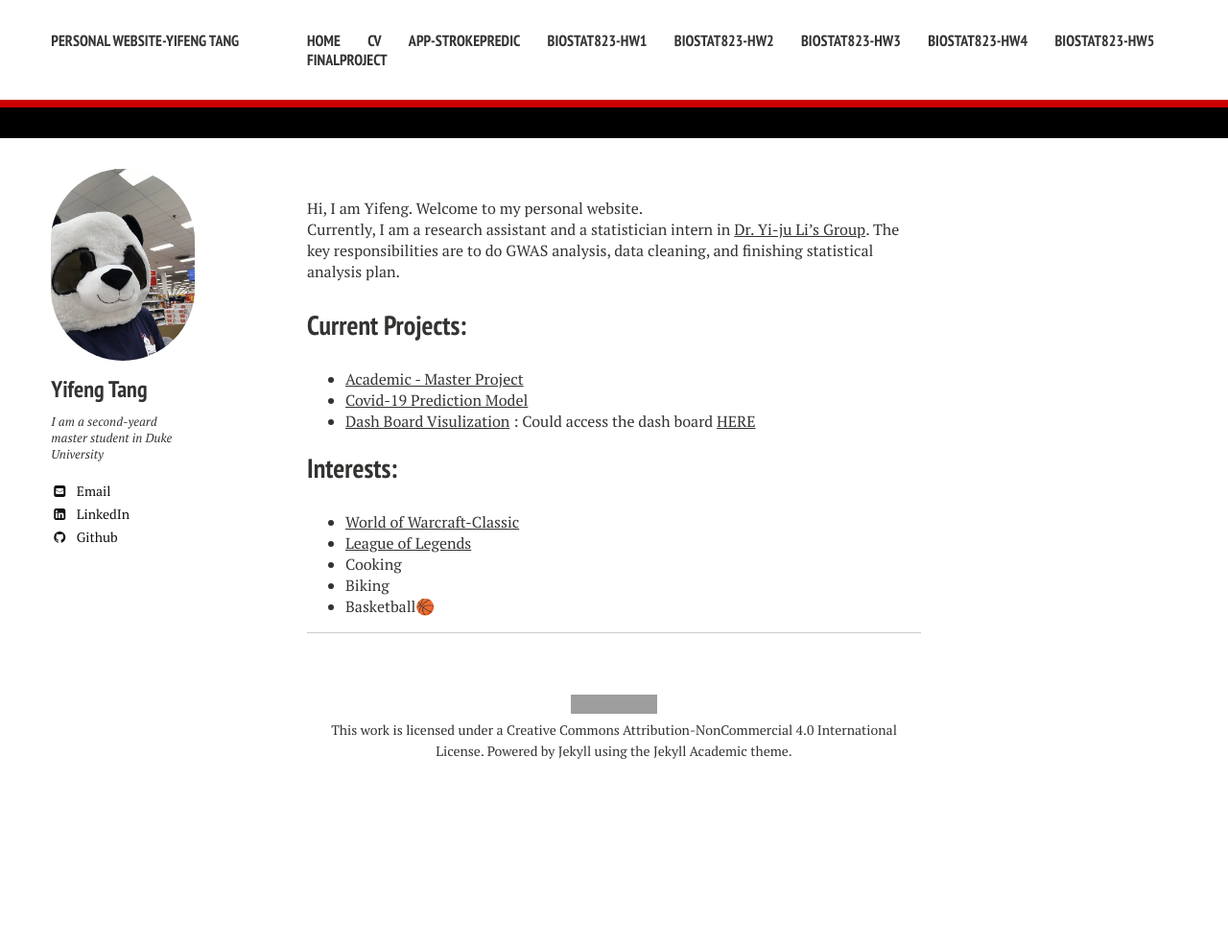
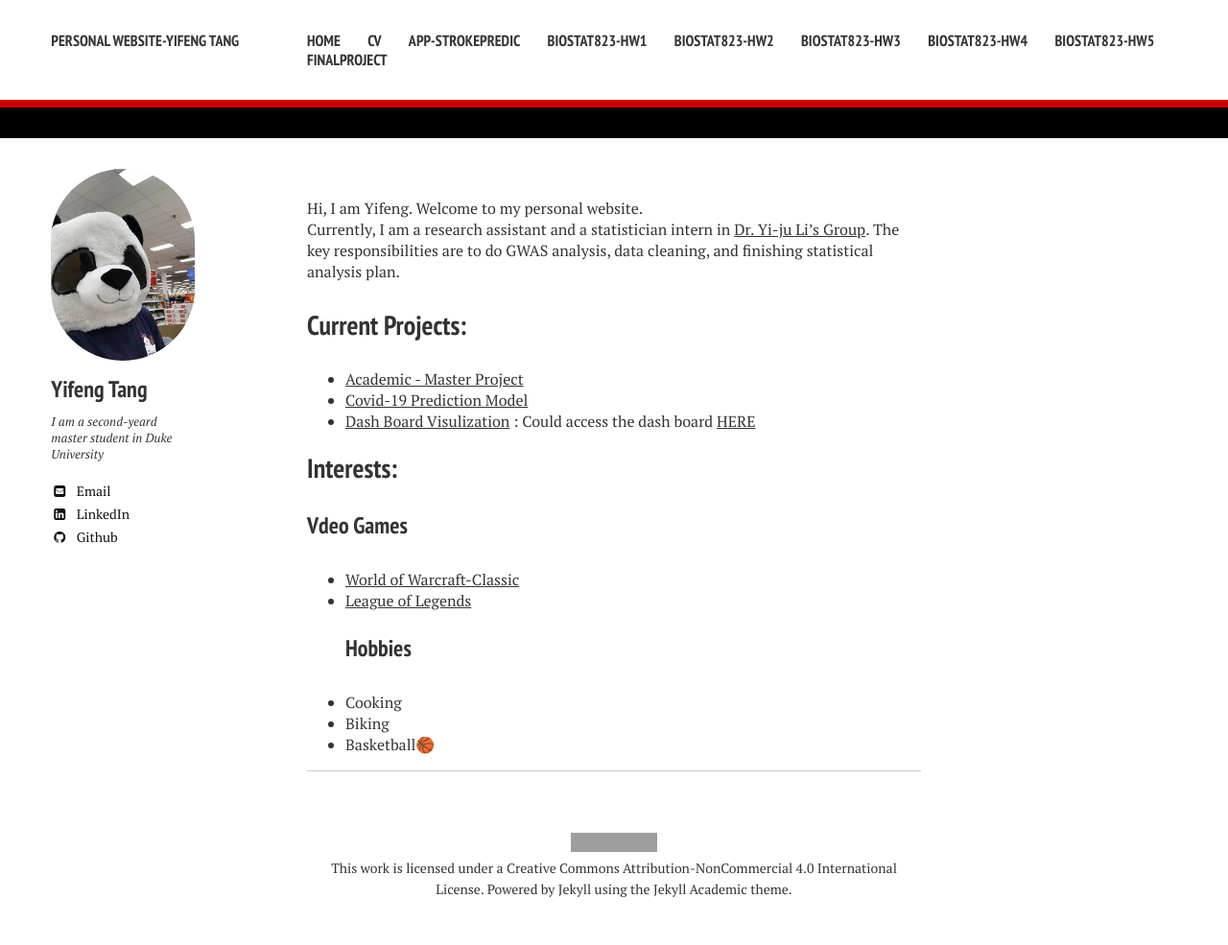
Before and after one commit to Yifeng-T/Yifeng-T.github.io, a Jekyll site: the page built from index.md, in a window 1280 px wide. Shown: the whole page at 96% size. Built offline with Jekyll 4.4.1, drawn with Linux system fonts in a browser that asks for light colours; nearby versions of some CDN libraries; before the commit the page ends 900 px from its top, so only the background shows below that; grey boxes are pictures that could not be loaded.

Commit message:
Update index.md

```diff
--- a/index.md
+++ b/index.md
@@ -12,8 +12,10 @@ Currently, I am a research assistant and a statistician intern in [Dr. Yi-ju Li'
 - [Dash Board Visulization](https://github.com/Yifeng-T/DashBoard) : Could access the dash board [HERE](https://phd-granting-yifeng-analysis.herokuapp.com/)
 
 ## Interests:
+### Vdeo Games
 - [World of Warcraft-Classic](https://classic.warcraftlogs.com/character/cn/比斯巨兽/桶桶蹦?zone=1007&new=true)
 - [League of Legends](https://na.op.gg/summoner/userName=DonalBoom)
+### Hobbies
 - Cooking
 - Biking
 - Basketball🏀
```
